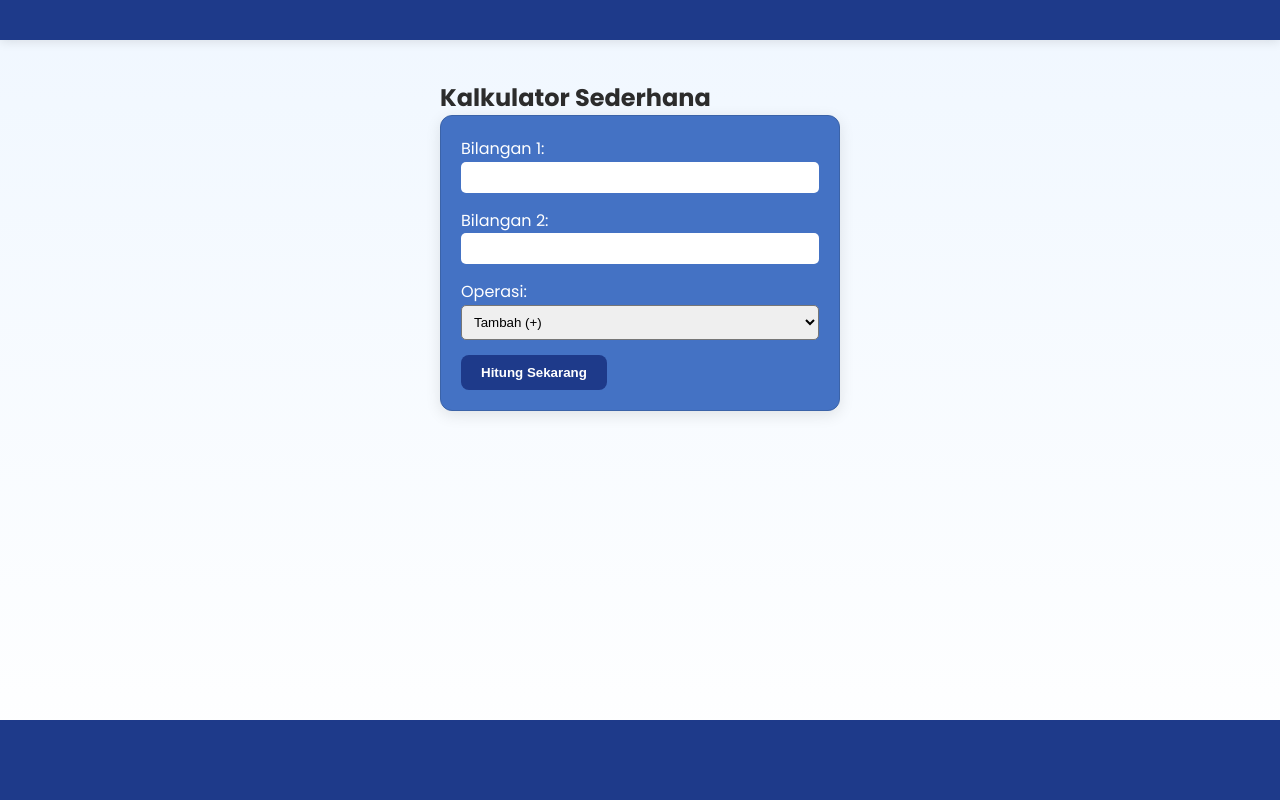
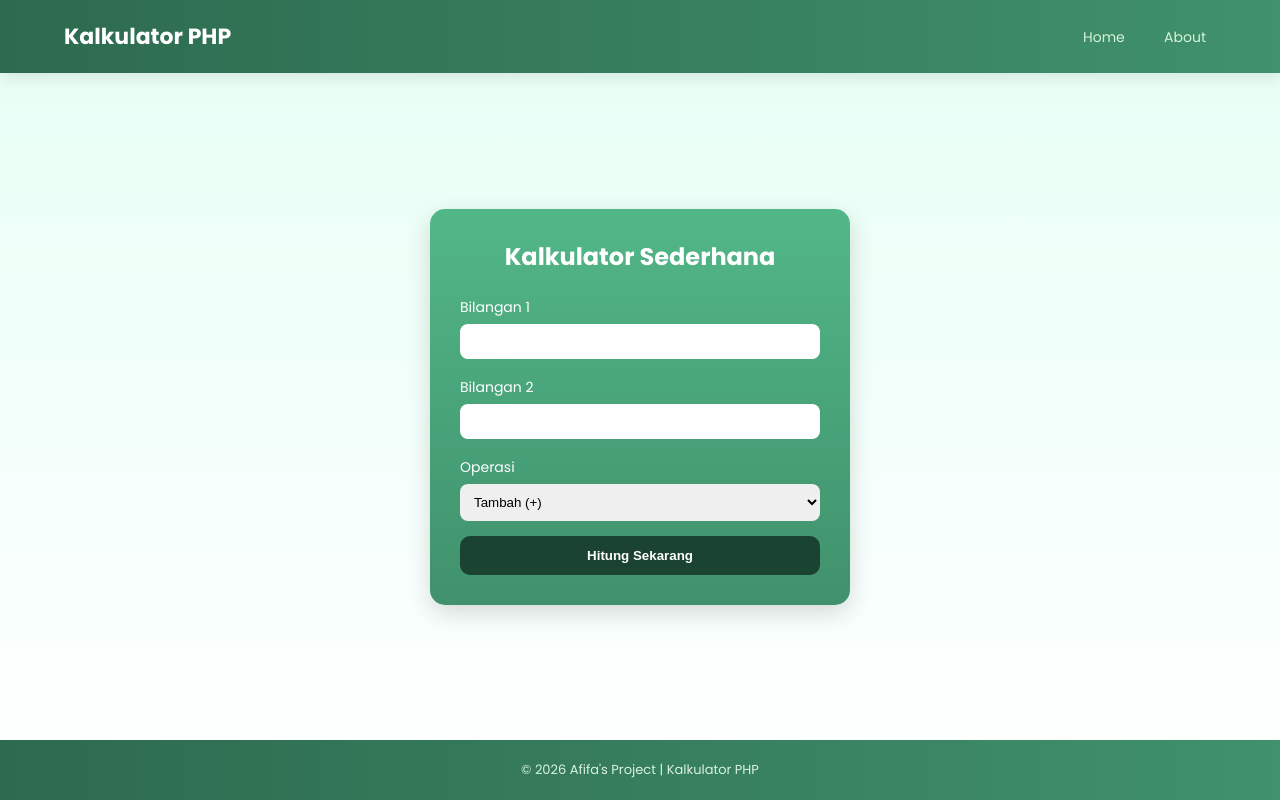
Before and after one commit to mariahafifahsb/mariahafifa.corner, a PHP site: page /kalkulator.php in a window 1280 px wide. Run offline with PHP 8.4, Linux system fonts and the light colour scheme.

Commit message:
Update kalkulator.php

```diff
--- a/kalkulator.php
+++ b/kalkulator.php
@@ -3,7 +3,7 @@
 <head>
   <meta charset="UTF-8">
   <meta name="viewport" content="width=device-width, initial-scale=1.0">
-  <title>Tugas 2 - Kalkulator PHP</title>
+  <title>Kalkulator PHP - Afifa</title>
 
   <link href="https://fonts.googleapis.com/css2?family=Poppins:wght@400;600;700&display=swap" rel="stylesheet">
 
@@ -19,29 +19,13 @@
       display: flex;
       flex-direction: column;
       font-family: 'Poppins', sans-serif;
-      background: linear-gradient(180deg, #f0f7ff, #ffffff);
-      color: #2c2c2c;
-    }
-
-    /* TRANSISI INTRO */
-    .intro {
-      position: absolute;
-      inset: 0;
-      background: #f0f7ff;
-      z-index: 100;
-      pointer-events: none;
-      animation: fadeOutTransition 1.0s ease-in-out forwards;
-      animation-delay: 0.2s;
-    }
-
-    @keyframes fadeOutTransition {
-      from { opacity: 1; }
-      to { opacity: 0; visibility: hidden; }
+      background: linear-gradient(180deg, #e6fff5, #ffffff);
+      color: #1b4332;
     }
 
     /* HEADER */
     header {
-      background-color: #1e3a8a;
+      background: linear-gradient(90deg, #2d6a4f, #40916c);
       padding: 20px 5%;
       color: white;
       display: flex;
@@ -49,28 +33,8 @@
       align-items: center;
       position: sticky;
       top: 0;
-      z-index: 900;
-      box-shadow: 0 2px 10px rgba(0,0,0,0.1);
-      animation: slideDown 0.5s ease-out;
-    }
-
-    @keyframes slideDown {
-      from { transform: translateY(-100%); }
-      to { transform: translateY(0); }
-    }
-
-    .logo-title {
-      display: flex;
-      align-items: center;
-      gap: 7px;
-    }
-
-    .logo {
-      width: 70px;
-      height: 70px;
-      object-fit: contain;
-      filter: brightness(0) invert(1);
-      margin-right: -5px;
+      z-index: 1000;
+      box-shadow: 0 4px 15px rgba(0,0,0,0.1);
     }
 
     header h1 {
@@ -78,74 +42,100 @@
       font-weight: 700;
     }
 
-    /* NAVIGASI */
-    nav {
-      display: flex;
-      gap: 10px;
+    nav a {
+      text-decoration: none;
+      color: #d8f3dc;
+      margin-left: 15px;
+      font-size: 14px;
+      padding: 6px 10px;
+      border-radius: 6px;
+      transition: 0.3s;
     }
 
-    nav a {
-      text-decoration: none;
-      font-weight: 500;
-      color: #bfdbfe;
-      font-size: 14px;
-      transition: 0.3s;
-      padding: 8px 12px;
-      border-radius: 8px;
+    nav a:hover {
+      background: rgba(255,255,255,0.2);
+      color: white;
     }
 
-    nav a:hover, nav a.active {
-      color: white;
-      background: rgba(255,255,255,0.1);
+    /* MAIN */
+    main {
+      flex: 1;
+      display: flex;
+      justify-content: center;
+      align-items: center;
+      padding: 40px 20px;
     }
 
-    /* MAIN CONTENT */
-    main {
-      flex: 1;
-      max-width: 1000px;
-      margin: 40px auto;
-      padding: 0 20px;
+    .card {
+      background: linear-gradient(180deg, #52b788, #40916c);
+      padding: 30px;
+      border-radius: 15px;
+      width: 100%;
+      max-width: 420px;
+      color: white;
+      box-shadow: 0 8px 25px rgba(0,0,0,0.15);
+      animation: fadeIn 0.6s ease;
     }
 
-    .container-biru {
-      background-color: #4472C4; /* Warna biru */
-      color: white;
-      padding: 20px;
-      display: block;
-      min-width: 100%;
-      max-width: 500px;
-      line-height: 1.6;
-      border: 1px solid #3b63a8;
-      border-radius: 12px;
-      box-shadow: 0 4px 15px rgba(0,0,0,0.1);
+    @keyframes fadeIn {
+      from { opacity: 0; transform: translateY(20px); }
+      to { opacity: 1; transform: translateY(0); }
     }
 
-    .text-list {
+    .card h2 {
+      margin-bottom: 20px;
+      text-align: center;
+    }
+
+    label {
+      font-size: 14px;
+      font-weight: 500;
+    }
+
+    input, select {
+      width: 100%;
+      padding: 10px;
+      margin-top: 5px;
+      margin-bottom: 15px;
+      border-radius: 8px;
+      border: none;
+      outline: none;
+    }
+
+    input:focus, select:focus {
+      box-shadow: 0 0 0 2px #95d5b2;
+    }
+
+    button {
+      width: 100%;
+      padding: 12px;
+      background: #1b4332;
+      color: white;
+      border: none;
+      border-radius: 10px;
       font-weight: bold;
-      font-size: 14px;
+      cursor: pointer;
+      transition: 0.3s;
+    }
+
+    button:hover {
+      background: #081c15;
+      transform: scale(1.03);
     }
 
     /* FOOTER */
     footer {
-      background-color: #1e3a8a;
+      background: linear-gradient(90deg, #2d6a4f, #40916c);
       text-align: center;
-      padding: 40px 20px;
-      font-size: 14px;
-      color: #bfdbfe;
-      margin-top: auto;
-      width: 100%;
+      padding: 20px;
+      font-size: 13px;
+      color: #d8f3dc;
     }
 
     /* RESPONSIVE */
-    @media (max-width: 768px) {
-      header {
-        flex-direction: column;
-        gap: 15px;
+    @media (max-width: 500px) {
+      .card {
         padding: 20px;
-      }
-      nav {
-        flex-wrap: wrap;
-        justify-content: center;
       }
     }
   </style>
@@ -153,44 +143,43 @@
 
 <body>
 
-
-  <header></header>
+  <header>
+    <h1>Kalkulator PHP</h1>
+    <nav>
+      <a href="#">Home</a>
+      <a href="#">About</a>
+    </nav>
+  </header>
 
   <main>
+    <div class="card">
       <h2>Kalkulator Sederhana</h2>
-    <div class="container-biru" style="min-width: 400px;">
+
       <form action="kalkulator-hasil.php" method="POST">
-            <div style="margin-bottom: 15px;">
-                <label>Bilangan 1:</label><br>
-                <input type="number" name="angka1" required style="padding: 8px; border-radius: 5px; border: none; width: 100%;">
-            </div>
 
-            <div style="margin-bottom: 15px;">
-                <label>Bilangan 2:</label><br>
-                <input type="number" name="angka2" required style="padding: 8px; border-radius: 5px; border: none; width: 100%;">
-            </div>
+        <label>Bilangan 1</label>
+        <input type="number" name="angka1" required>
 
-            <div style="margin-bottom: 15px;">
-                <label>Operasi:</label><br>
-                <select name="operator" style="padding: 8px; border-radius: 5px; width: 100%;">
+        <label>Bilangan 2</label>
+        <input type="number" name="angka2" required>
+
+        <label>Operasi</label>
+        <select name="operator">
           <option value="tambah">Tambah (+)</option>
           <option value="kurang">Kurang (-)</option>
-                    <option value="kali">Kali (x)</option>
-                    <option value="bagi">Bagi (/)</option>
+          <option value="kali">Kali (×)</option>
+          <option value="bagi">Bagi (÷)</option>
         </select>
-            </div>
 
-            <button type="submit" name="hitung" style="padding: 10px 20px; background: #1e3a8a; color: white; border: none; border-radius: 8px; cursor: pointer; font-weight: bold;">
-                Hitung Sekarang
-            </button>
+        <button type="submit" name="hitung">Hitung Sekarang</button>
+
       </form>
     </div>
-
   </main>
 
-  <footer></footer>
-
-  <script src="script.js"></script>
+  <footer>
+    © 2026 Afifa's Project | Kalkulator PHP
+  </footer>
 
 </body>
 </html>
```
Lines whose indentation alone changed are shown as unchanged.
